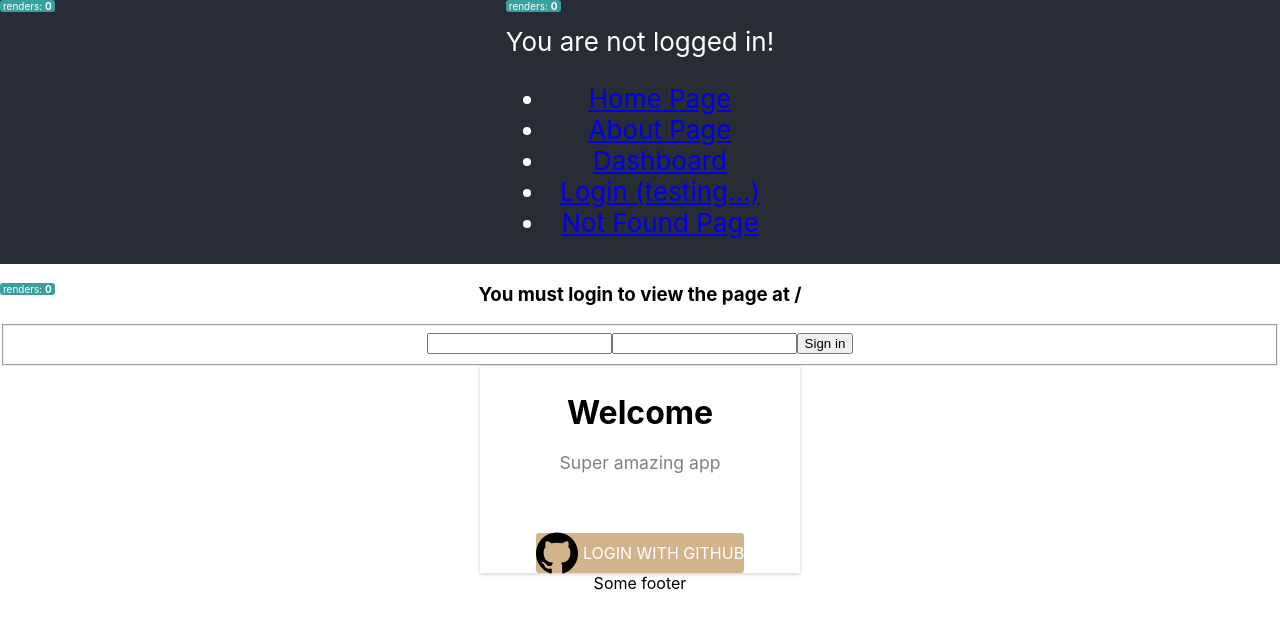
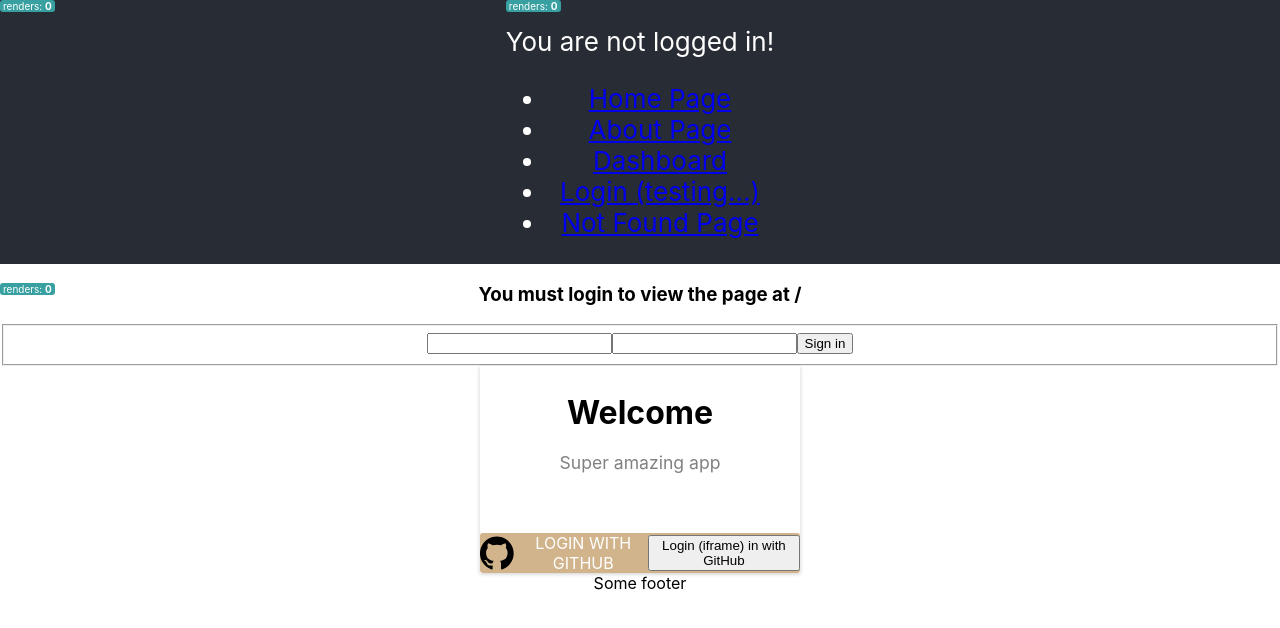
Before and after one commit to Cl3r1k/pomodo-react, a React (Create React App) app: page /login in a window 1280 px wide. Shown: the top 628 px of the page. Built offline with nearby package versions, Linux system fonts and the light colour scheme; no server answers.

Commit message:
feat: improve 'LoginGithub' component

```diff
--- a/src/components/LoginGithub.js
+++ b/src/components/LoginGithub.js
@@ -88,6 +88,11 @@ export const LoginGithub = () => {
     setAuthGhData({ ...authGhData, isLoading: true });
   };
 
+  // TODO: Use example https://github.com/checkr/react-github-login/blob/master/src/GitHubLogin.js
+  const handleOnClickLogin = () => {
+    console.info('handleOnClickLogin() called');
+  };
+
   if (isAuthenticated) {
     // console.info('<LoginGithub /> isAuthenticated');
     console.info('isAuthenticated... Redirect to="/"');
@@ -107,6 +112,7 @@ export const LoginGithub = () => {
               <div className={styles.loader} />
             </div>
           ) : (
+            <>
               <a
                 href={`https://github.com/login/oauth/authorize?scope=user&client_id=${clientId}&redirect_uri=${redirectUri}`}
                 onClick={handleOnClick}
@@ -115,6 +121,10 @@ export const LoginGithub = () => {
                 <GithubIcon style={{ width: '42px', height: '42px' }} />
                 <span>Login with Github</span>
               </a>
+              <button type="button" onClick={handleOnClickLogin}>
+                Login (iframe) in with GitHub
+              </button>
+            </>
           )}
         </div>
       </div>
--- a/src/metadata.json
+++ b/src/metadata.json
@@ -1 +1 @@
-{ "build": "1367", "version": "0.1.0.1367" }
+{ "build": "1368", "version": "0.1.0.1368" }
```
Lines whose indentation alone changed are shown as unchanged.
